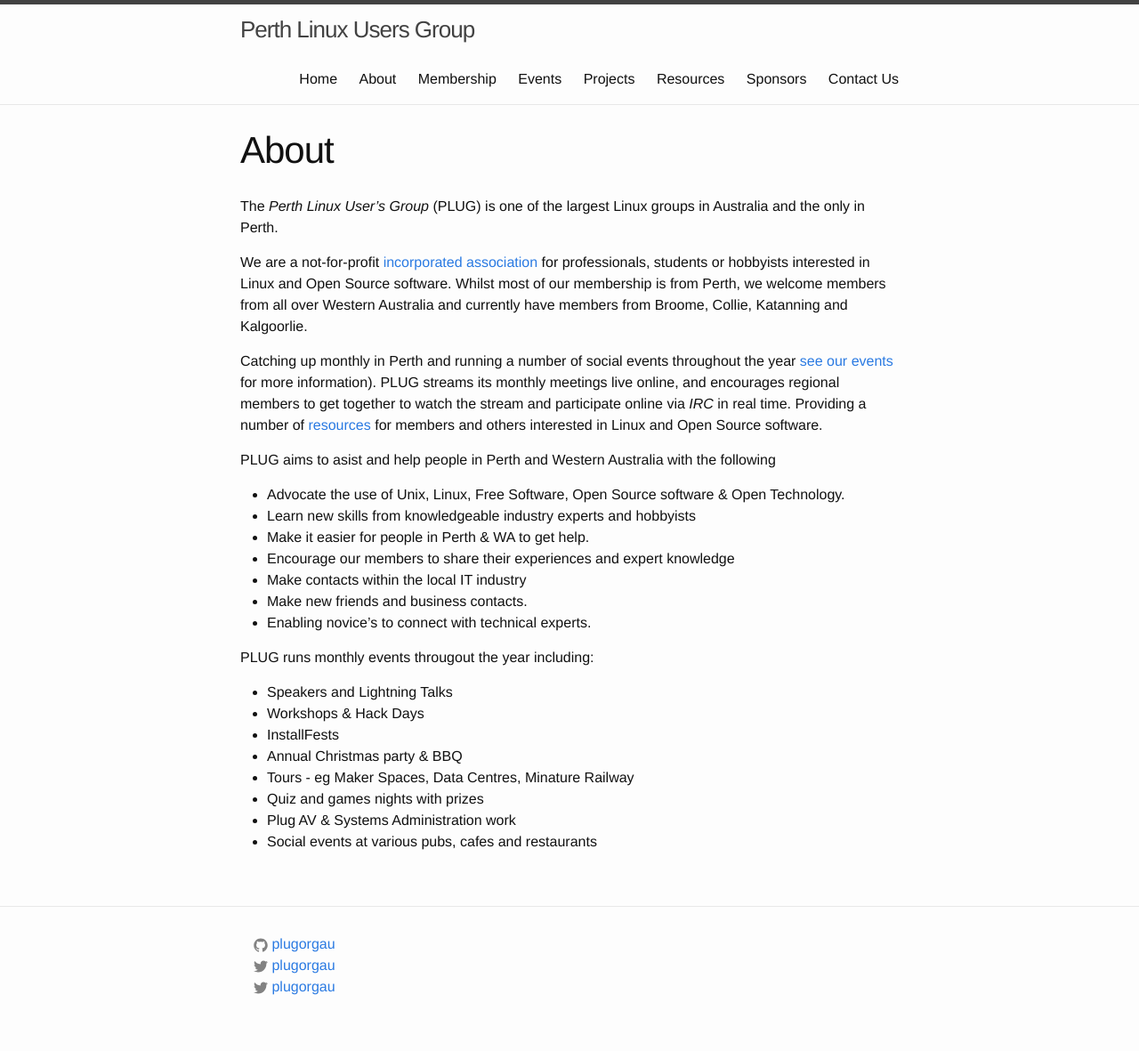
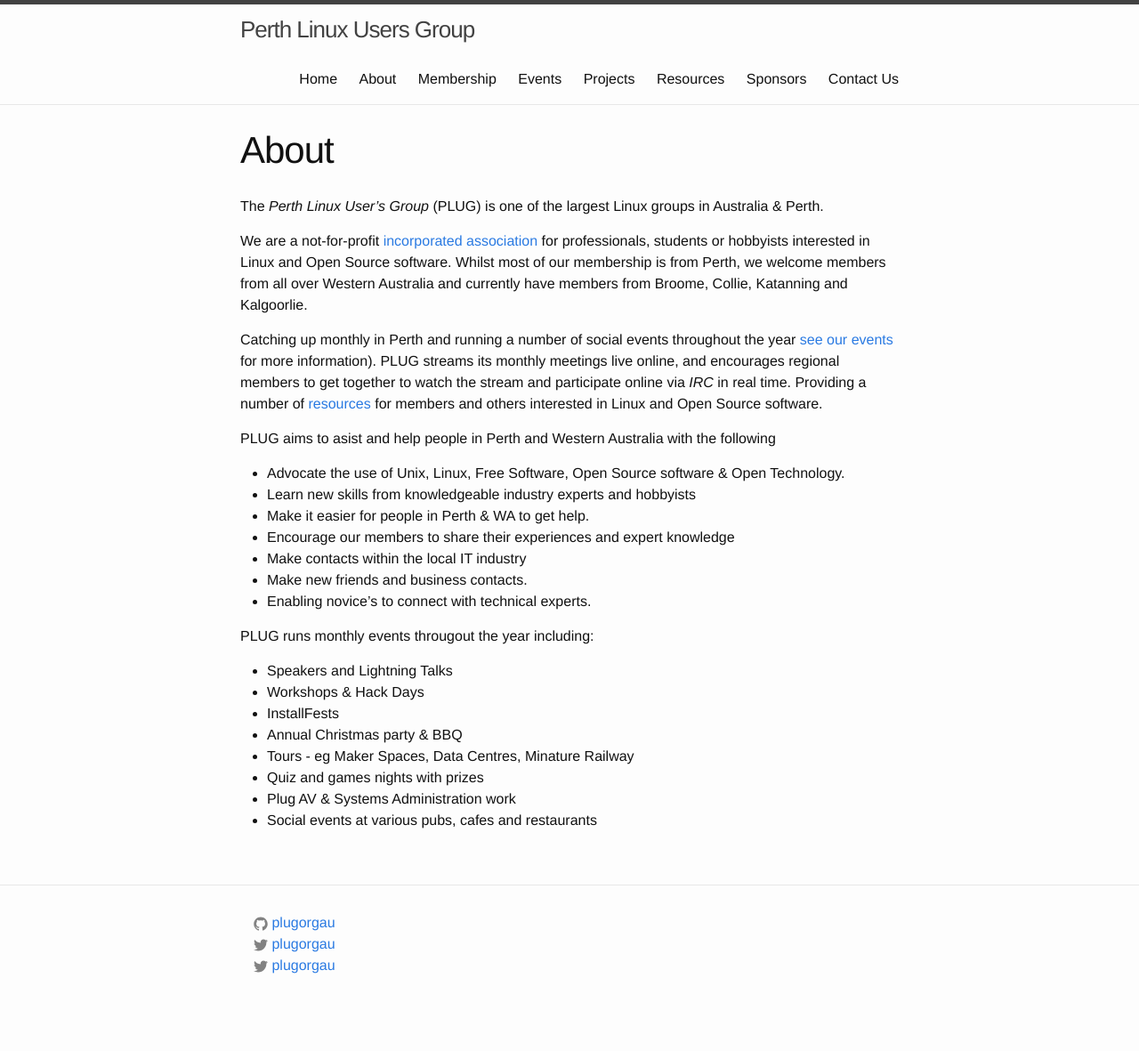
Before and after one commit to plugorgau/plugorgau.github.io, a Jekyll site: the page built from pages/about/about.md, in a window 1280 px wide. Shown: the whole page at 89% size. Built offline with Jekyll 4.4.1, drawn with Linux system fonts in a browser that asks for light colours; after the commit the page ends 1157 px from its top, so only the background shows below that.

Commit message:
Update about.md

```diff
--- a/pages/about/about.md
+++ b/pages/about/about.md
@@ -4,7 +4,7 @@ title: About
 permalink: /about/
 ---
 
-The _Perth Linux User's Group_ (PLUG) is one of the largest Linux groups in Australia and the only in Perth.
+The _Perth Linux User's Group_ (PLUG) is one of the largest Linux groups in Australia & Perth.
 
 We are a not-for-profit [incorporated association](http://www.search.asic.gov.au/cgi-bin/gns030c?state_number=A1007186U&juris=6&hdtext=WA&srchsrc=1) for professionals, students or hobbyists interested in Linux and Open Source software. Whilst most of our membership is from Perth, we welcome members from all over Western Australia and currently have members from Broome, Collie, Katanning and Kalgoorlie.
 
```
